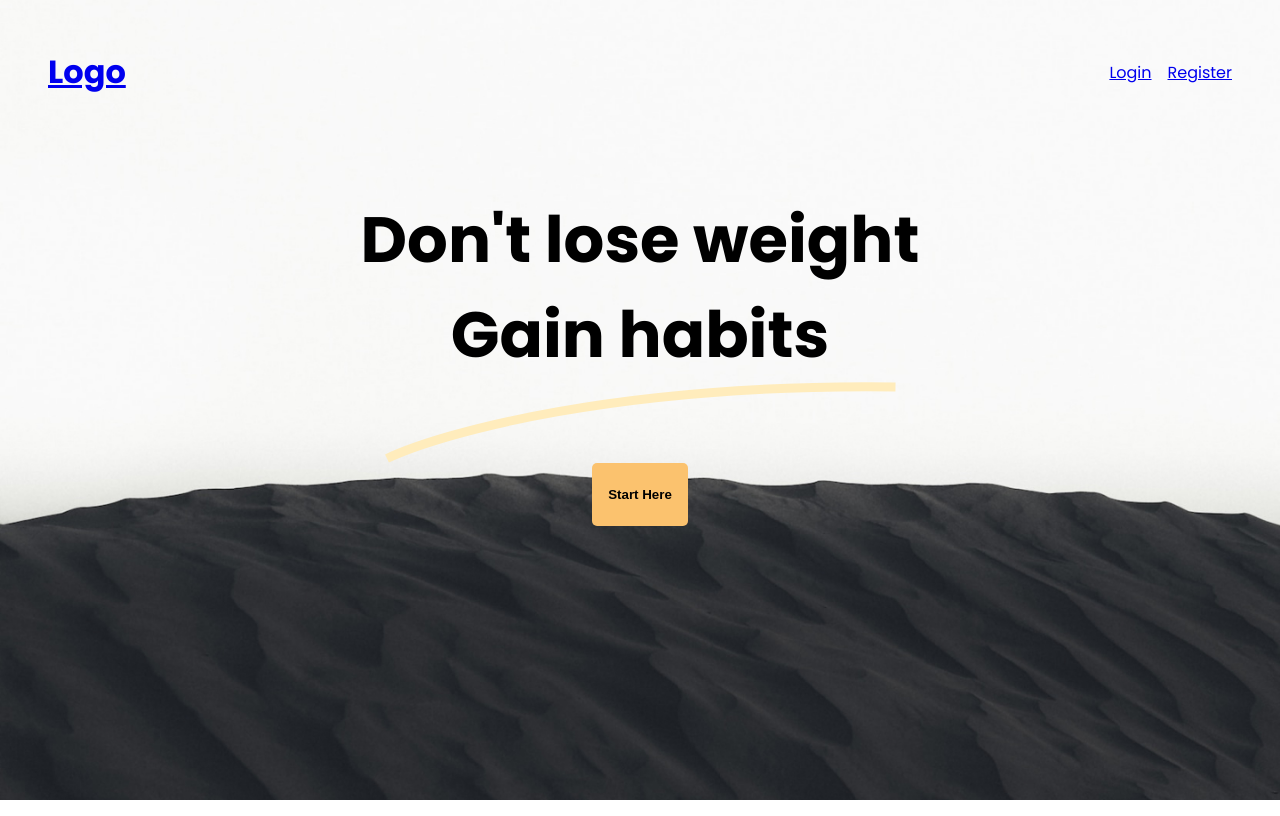
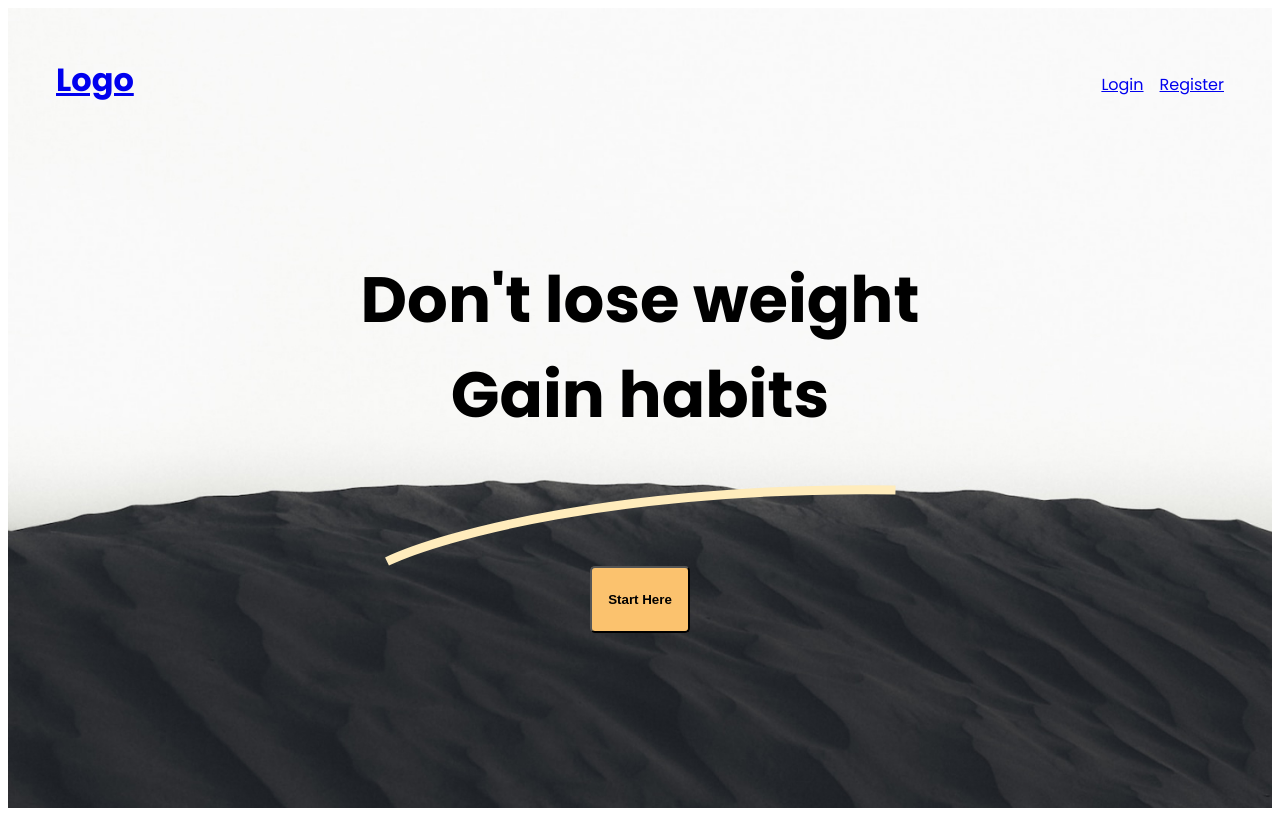
Before and after one commit to alejandrocoder22/nutritionApp, a React (Vite) app in the folder client/: page / in a window 1280 px wide. Built offline with nearby package versions, Linux system fonts and the light colour scheme; no server answers.

Commit message:
Removed unused parts

```diff
--- a/client/src/assets/styles/base.scss
+++ b/client/src/assets/styles/base.scss
@@ -1,19 +1,7 @@
-* {
-  border: 0;
-  margin: 0;
-  box-sizing: border-box;
-}
-
 .wrapper {
   max-width: 103.125rem;
   padding: 3rem;
   margin: 0 auto;
-}
-
-svg,
-img {
-  max-width: 100%;
-  display: block;
 }
 
 .radius {
```
